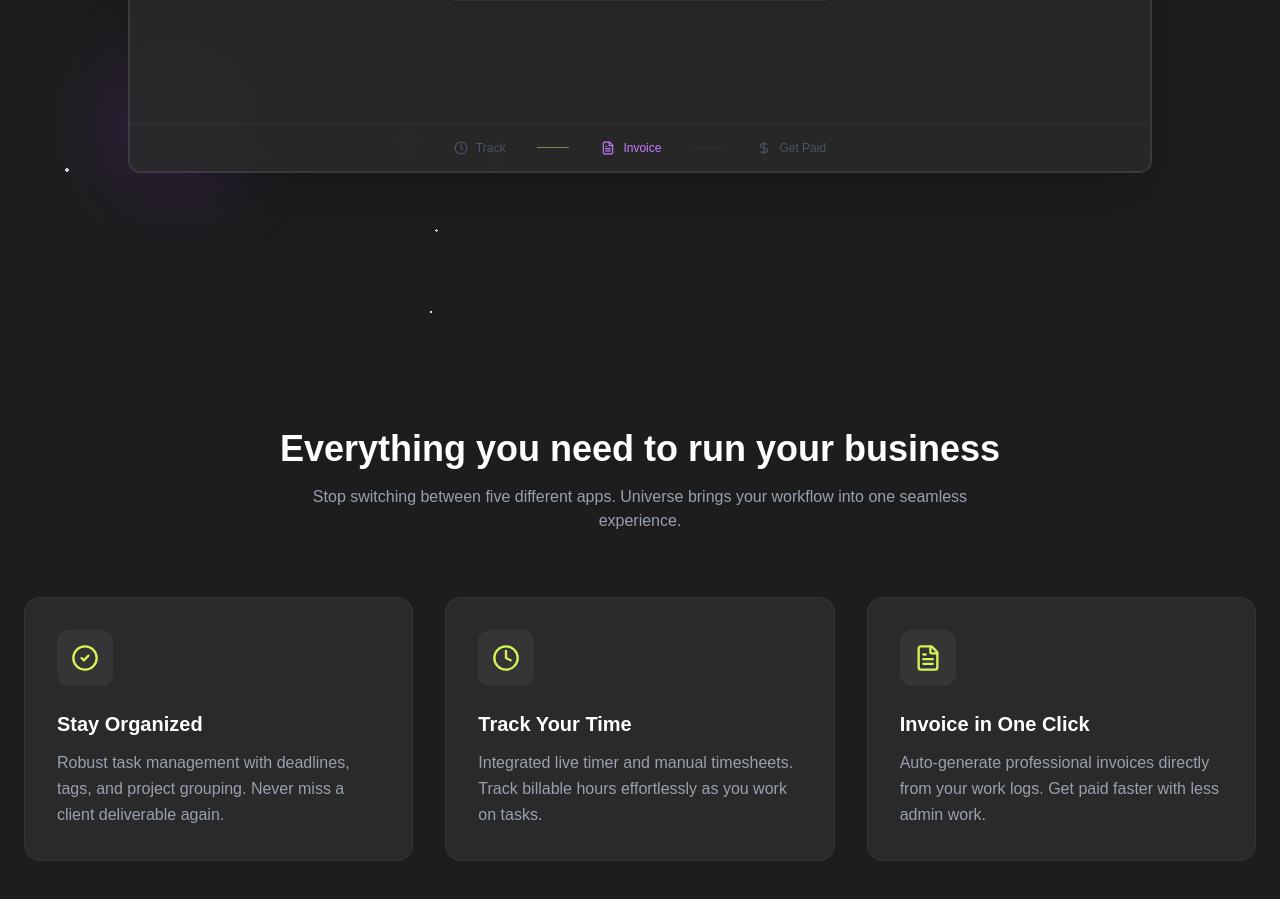
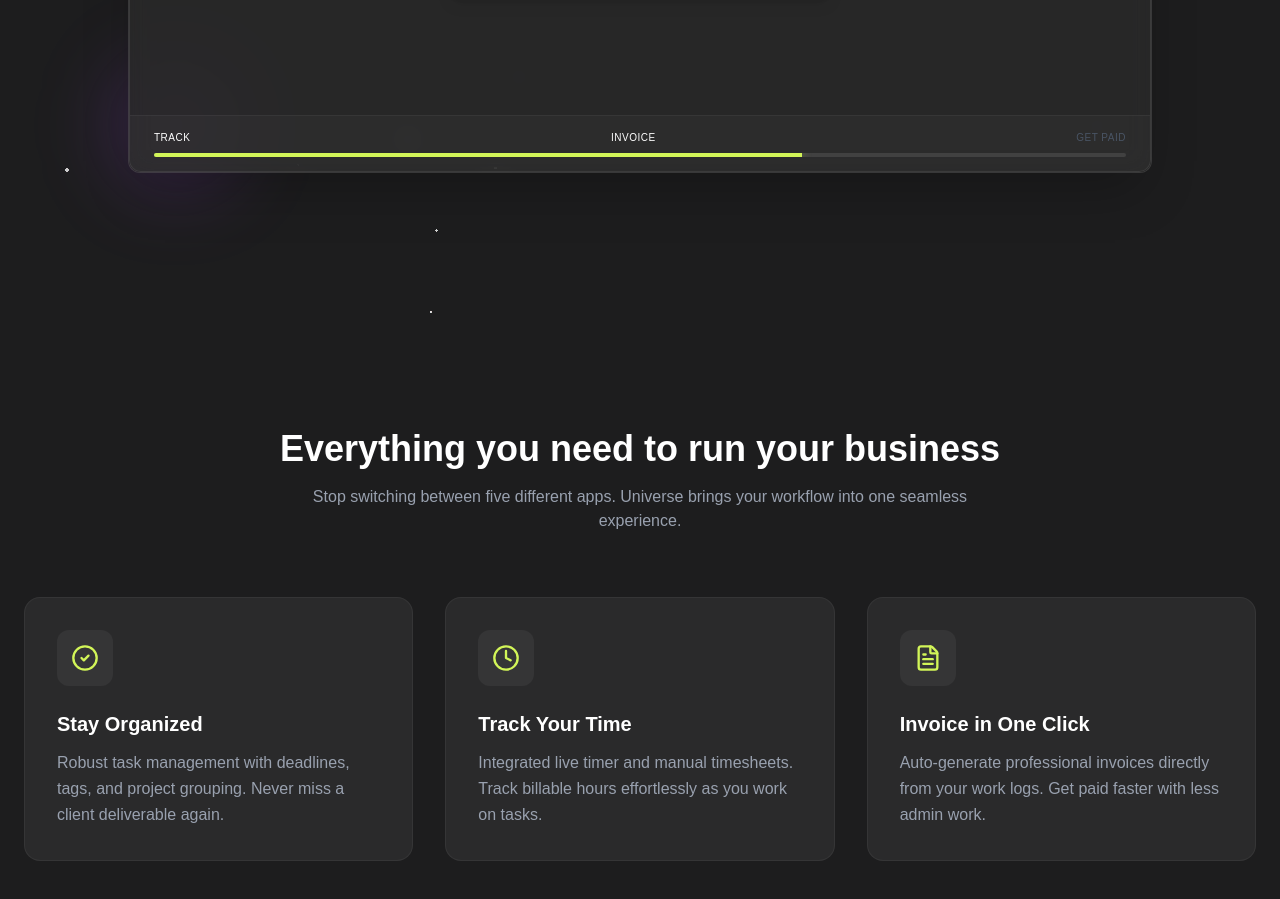
Before and after one commit to liqnerd/Universe_AG, a React (Vite) app: page / in a window 1280 px wide. Shown: the part 1050-1949 px from the top of the page. Built offline with nearby package versions, Linux system fonts and the light colour scheme.

Commit message:
Add progress bar to dashboard animation

```diff
--- a/src/components/ui/dashboard-animation.jsx
+++ b/src/components/ui/dashboard-animation.jsx
@@ -184,21 +184,20 @@
                 </AnimatePresence>
             </div>
 
-            {/* Progress Indicators */}
-            <div className="h-12 border-t border-white/5 flex items-center justify-center gap-8 px-6">
-                <div className={`flex items-center gap-2 text-xs transition-colors duration-300 ${step === 0 ? 'text-accent' : 'text-gray-600'}`}>
-                    <Clock size={14} />
-                    <span>Track</span>
+            {/* Progress Bar */}
+            <div className="h-14 border-t border-white/5 flex flex-col justify-center px-6 bg-white/[0.02]">
+                <div className="flex justify-between text-[10px] font-medium mb-2 uppercase tracking-wider">
+                    <span className={`transition-colors duration-300 ${step >= 0 ? "text-white" : "text-gray-600"}`}>Track</span>
+                    <span className={`transition-colors duration-300 ${step >= 1 ? "text-white" : "text-gray-600"}`}>Invoice</span>
+                    <span className={`transition-colors duration-300 ${step >= 2 ? "text-white" : "text-gray-600"}`}>Get Paid</span>
                 </div>
-                <div className={`w-8 h-px transition-colors duration-300 ${step > 0 ? 'bg-accent/50' : 'bg-white/5'}`} />
-                <div className={`flex items-center gap-2 text-xs transition-colors duration-300 ${step === 1 ? 'text-purple-400' : 'text-gray-600'}`}>
-                    <FileText size={14} />
-                    <span>Invoice</span>
-                </div>
-                <div className={`w-8 h-px transition-colors duration-300 ${step > 1 ? 'bg-green-500/50' : 'bg-white/5'}`} />
-                <div className={`flex items-center gap-2 text-xs transition-colors duration-300 ${step === 2 ? 'text-green-400' : 'text-gray-600'}`}>
-                    <DollarSign size={14} />
-                    <span>Get Paid</span>
+                <div className="w-full h-1 bg-white/10 rounded-full overflow-hidden relative">
+                    <motion.div
+                        className="absolute top-0 left-0 h-full bg-accent shadow-[0_0_10px_rgba(210,245,88,0.5)]"
+                        initial={{ width: "0%" }}
+                        animate={{ width: `${((step + 1) / 3) * 100}%` }}
+                        transition={{ duration: 0.5, ease: "easeInOut" }}
+                    />
                 </div>
             </div>
         </div>
```
